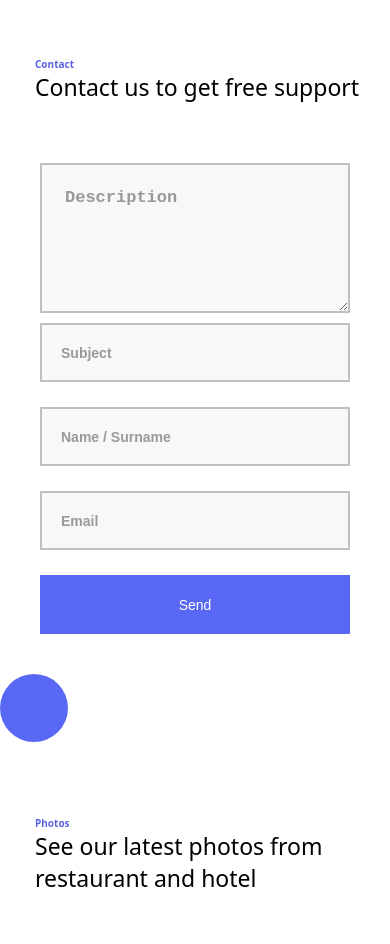
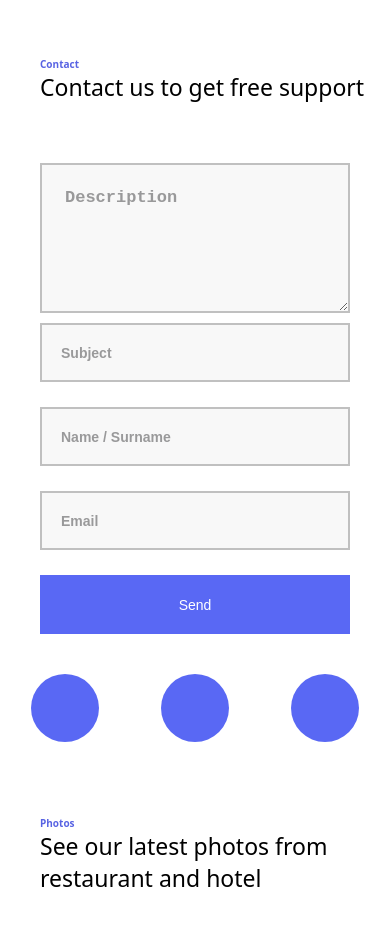
Before and after one commit to nikushasitchinava/Davaleba-11-nikushasitchinava, a plain HTML site: page index.html in a window 390 px wide. Shown: the top 944 px of the page. Drawn offline with Linux system fonts and the light colour scheme; grey boxes are pictures that could not be loaded.

Commit message:
burti div update

```diff
--- a/index.html
+++ b/index.html
@@ -32,11 +32,22 @@
 
 <!-- burtebi    -->
 
+
+    <div class="burtebisdivi">
+
         <div class="circle">
             <i class="email"></i>
         </div>
 
+        <div class="circle">
+            <i class="email"></i>
+        </div>
 
+        <div class="circle">
+            <i class="email"></i>
+        </div>
+
+    </div>
 
 
 
--- a/styles/style.css
+++ b/styles/style.css
@@ -13,7 +13,7 @@ body {
 
 
 .tittlediv {
-    margin-left: 35px;
+    margin-left: 144px;
     width: 378px;
     margin-bottom: 20px;
 }
@@ -85,6 +85,11 @@ button {
 
 
 
+.burtebisdivi {
+    display: flex;
+    justify-content: space-around;
+}
+
 
 
 .circle {
@@ -135,7 +140,7 @@ button {
 
 .cardtittle {
     width: 550px;
-    margin-left: 35px;
+    margin-left: 144px;
 }
 
 
@@ -216,6 +221,11 @@ footer {
 
 
 @media only screen and (max-width: 768px) {
+
+  .tittlediv {
+    margin-left: 40px;
+  }
+
   .smalltittle {
     font-size: 10px;
   }
@@ -226,6 +236,7 @@ footer {
 
   .cardtittle {
     width: 381px;
+    margin-left: 40px;
   }
 }
 
```
